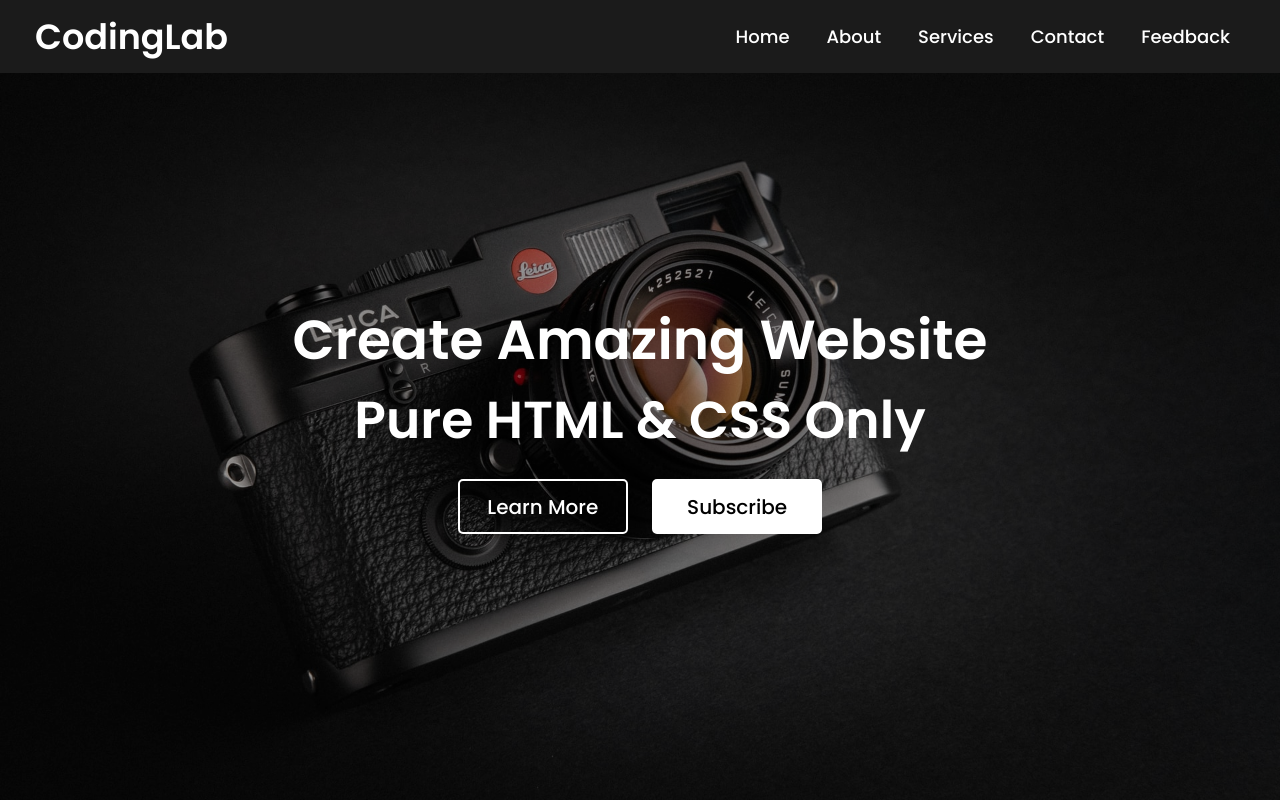
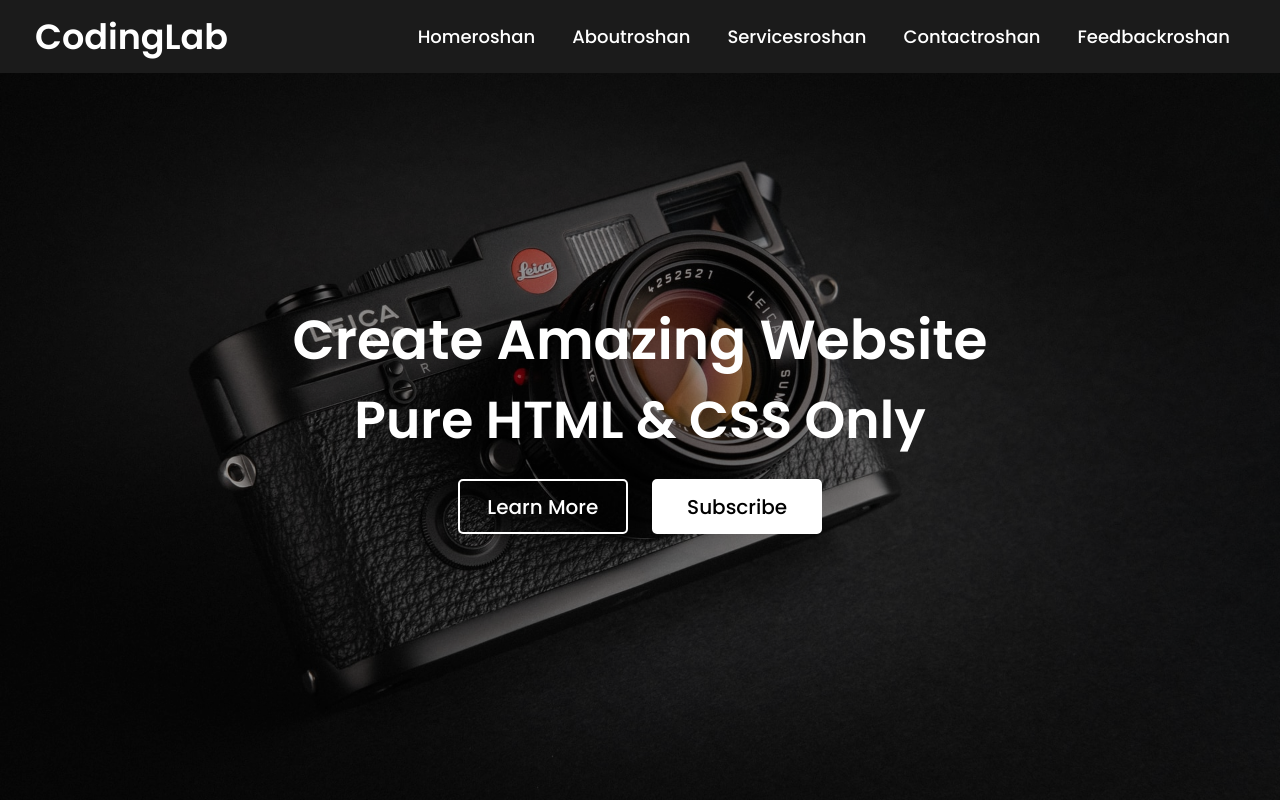
Before and after one commit to Roshanrajmahato/Java, a plain HTML site: page index.html in a window 1280 px wide. Drawn offline with Linux system fonts and the light colour scheme.

Commit message:
Update index.html

```diff
--- a/index.html
+++ b/index.html
@@ -14,11 +14,11 @@
         <a href="#">CodingLab</a>
       </div>
       <ul>
-        <li><a href="#">Home</a></li>
-        <li><a href="#">About</a></li>
-        <li><a href="#">Services</a></li>
-        <li><a href="#">Contact</a></li>
-        <li><a href="#">Feedback</a></li>
+        <li><a href="#">Homeroshan</a></li>
+        <li><a href="#">Aboutroshan</a></li>
+        <li><a href="#">Servicesroshan</a></li>
+        <li><a href="#">Contactroshan</a></li>
+        <li><a href="#">Feedbackroshan</a></li>
       </ul>
     </div>
   </nav>
```
